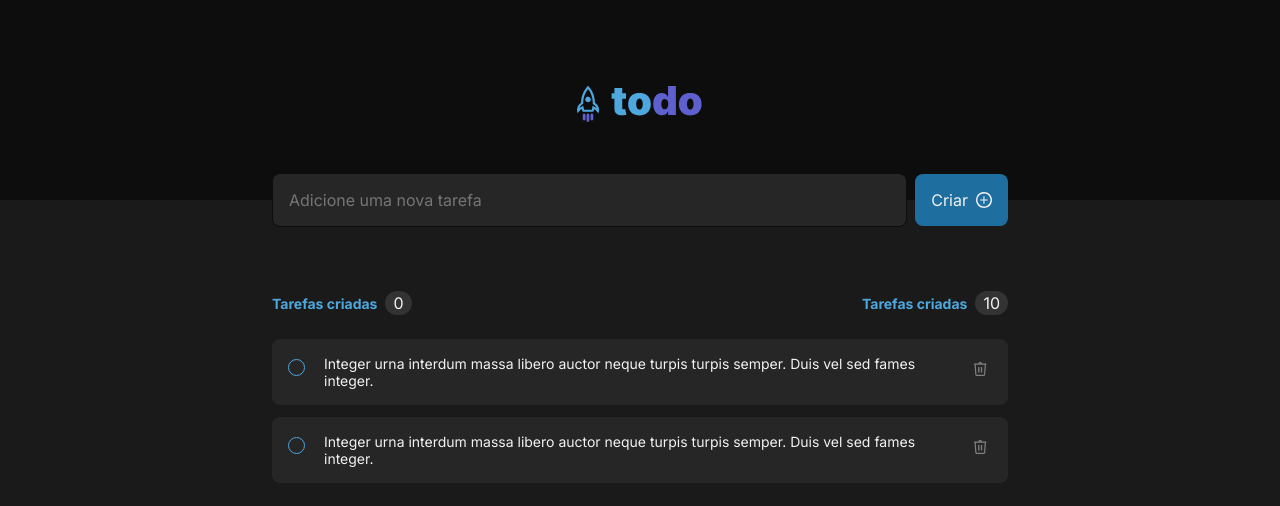
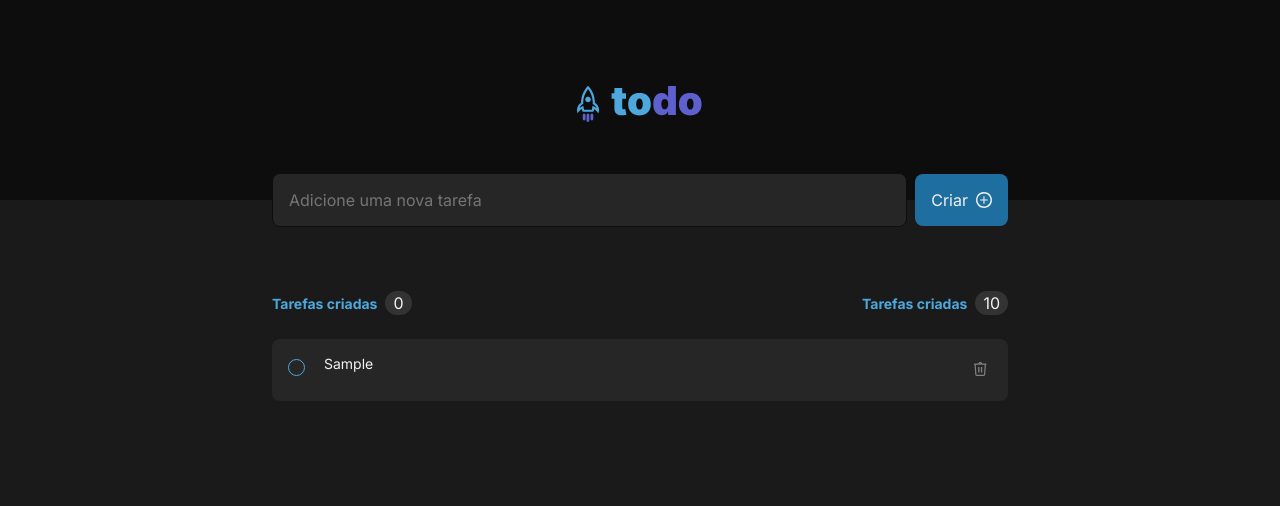
Before and after one commit to welissonmwse/Todo-list, a React (Vite) app: page / in a window 1280 px wide. Both pictures are taken after typing "Sample" into the empty fields and a click on the button "Criar". Shown: the top 506 px of the page. Built offline with nearby package versions, Linux system fonts and the light colour scheme.

Commit message:
Removendo uma nova Tarefa

```diff
--- a/src/components/Checkbox/index.tsx
+++ b/src/components/Checkbox/index.tsx
@@ -1,9 +1,13 @@
 import * as C from './styles'
 
-export function Checkbox(){
+interface CheckboxProps{
+  checked: boolean;
+}
+
+export function Checkbox({checked}: CheckboxProps){
   return(
     <C.Container>
-      <input type="checkbox"/>
+      <input type="checkbox" checked={checked}/>
       <span></span>
     </C.Container>
   )
--- a/src/components/Dashboard/index.tsx
+++ b/src/components/Dashboard/index.tsx
@@ -22,6 +22,11 @@ export function Dashboard(){
     setTasks(state => [...state, task])
   }
 
+  function deleteTask(id: string){
+    const taskWithoutDeletedOne = tasks.filter(task => task.id !== id)
+    setTasks(taskWithoutDeletedOne)
+  }
+
   return(
     <C.Container>
       <Header/>
@@ -39,8 +44,13 @@ export function Dashboard(){
         </header>
         {tasks.length > 0 ? (
           <C.TodoList>
-            <Task/>
-            <Task/>
+            {tasks.map(task => (
+              <Task
+                key={task.id}
+                task={task}
+                onDeleteTask={deleteTask}
+              />
+            ))}
           </C.TodoList>
         ):(
           <C.Content>
--- a/src/components/Task/index.tsx
+++ b/src/components/Task/index.tsx
@@ -3,12 +3,24 @@ import { Checkbox } from '../Checkbox'
 
 import * as C from './styles'
 
-export function Task(){
+interface TaskType{
+  id: string;
+  title: string;
+  isCompleted: boolean;
+}
+
+interface TaskProps {
+  task: TaskType;
+  onDeleteTask: (id: string) => void;
+}
+
+export function Task({task, onDeleteTask}: TaskProps){
+
   return(
     <C.Task>
-      <Checkbox/>
-      <p>Integer urna interdum massa libero auctor neque turpis turpis semper. Duis vel sed fames integer.</p>
-      <button>
+      <Checkbox checked={task.isCompleted}/>
+      <p>{task.title}</p>
+      <button onClick={() => onDeleteTask(task.id)}>
         <img src={TrashImg} alt="" />
       </button>
     </C.Task>
--- a/src/components/Task/styles.ts
+++ b/src/components/Task/styles.ts
@@ -11,6 +11,7 @@ export const Task = styled.div`
   margin-bottom: 0.75rem;
 
   p {
+    flex: 1;
     font-size: 0.875rem;
     color: ${({theme}) => theme.colors.gray_100};
   }
```
